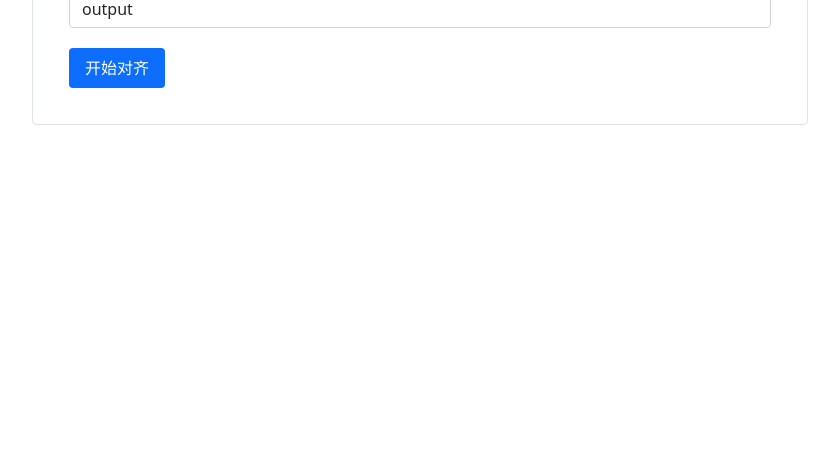
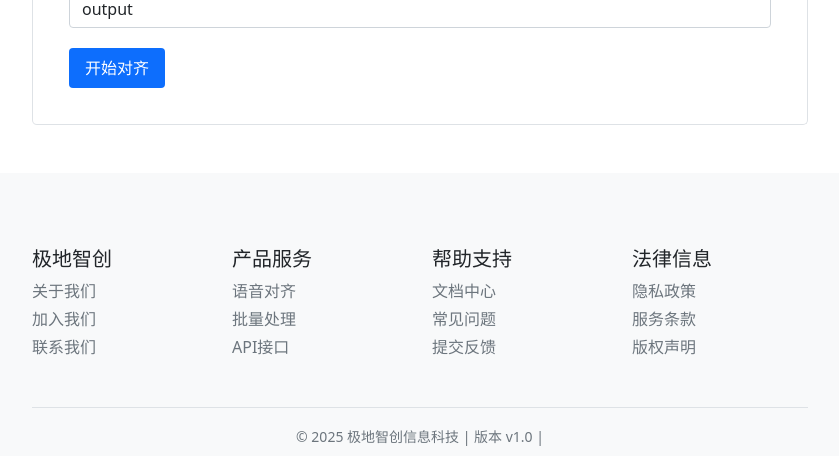
Before and after one commit to feelins/PhonAlign, a Flask app: page / in a window 1280 px wide. Shown: the part 541-997 px from the top of the page, without its empty margins (220-1059 px from the left). Before the commit the page ends 666 px from the top, so only its background shows below. Run offline with Flask 3, Linux system fonts and the light colour scheme; some libraries are stand-ins or nearby versions.

Commit message:
5.22 增加底部信息

```diff
--- a/templates/index.html
+++ b/templates/index.html
@@ -279,6 +279,47 @@
     </div> <!--container-->
 
 
+    <footer class="mt-5 pt-4 pb-2 bg-light">
+        <div class="container">
+            <div class="row">
+                <div class="col-lg-3 mb-3">
+                    <h5>极地智创</h5>
+                    <ul class="list-unstyled">
+                        <li class="mb-1"><a href="#" class="text-decoration-none text-muted">关于我们</a></li>
+                        <li class="mb-1"><a href="#" class="text-decoration-none text-muted">加入我们</a></li>
+                        <li><a href="#" class="text-decoration-none text-muted">联系我们</a></li>
+                    </ul>
+                </div>
+                <div class="col-lg-3 mb-3">
+                    <h5>产品服务</h5>
+                    <ul class="list-unstyled">
+                        <li class="mb-1"><a href="#" class="text-decoration-none text-muted">语音对齐</a></li>
+                        <li class="mb-1"><a href="#" class="text-decoration-none text-muted">批量处理</a></li>
+                        <li><a href="#" class="text-decoration-none text-muted">API接口</a></li>
+                    </ul>
+                </div>
+                <div class="col-lg-3 mb-3">
+                    <h5>帮助支持</h5>
+                    <ul class="list-unstyled">
+                        <li class="mb-1"><a href="#" class="text-decoration-none text-muted">文档中心</a></li>
+                        <li class="mb-1"><a href="#" class="text-decoration-none text-muted">常见问题</a></li>
+                        <li><a href="#" class="text-decoration-none text-muted">提交反馈</a></li>
+                    </ul>
+                </div>
+                <div class="col-lg-3 mb-3">
+                    <h5>法律信息</h5>
+                    <ul class="list-unstyled">
+                        <li class="mb-1"><a href="#" class="text-decoration-none text-muted">隐私政策</a></li>
+                        <li class="mb-1"><a href="#" class="text-decoration-none text-muted">服务条款</a></li>
+                        <li><a href="#" class="text-decoration-none text-muted">版权声明</a></li>
+                    </ul>
+                </div>
+            </div>
+            <div class="border-top pt-3 mt-3 text-center text-muted">
+                <small>© 2025 极地智创信息科技 | 版本 v1.0 | </small>
+            </div>
+        </div>
+    </footer>
 
 
     <script src="https://cdn.jsdelivr.net/npm/bootstrap@5.1.3/dist/js/bootstrap.bundle.min.js"></script>
```
